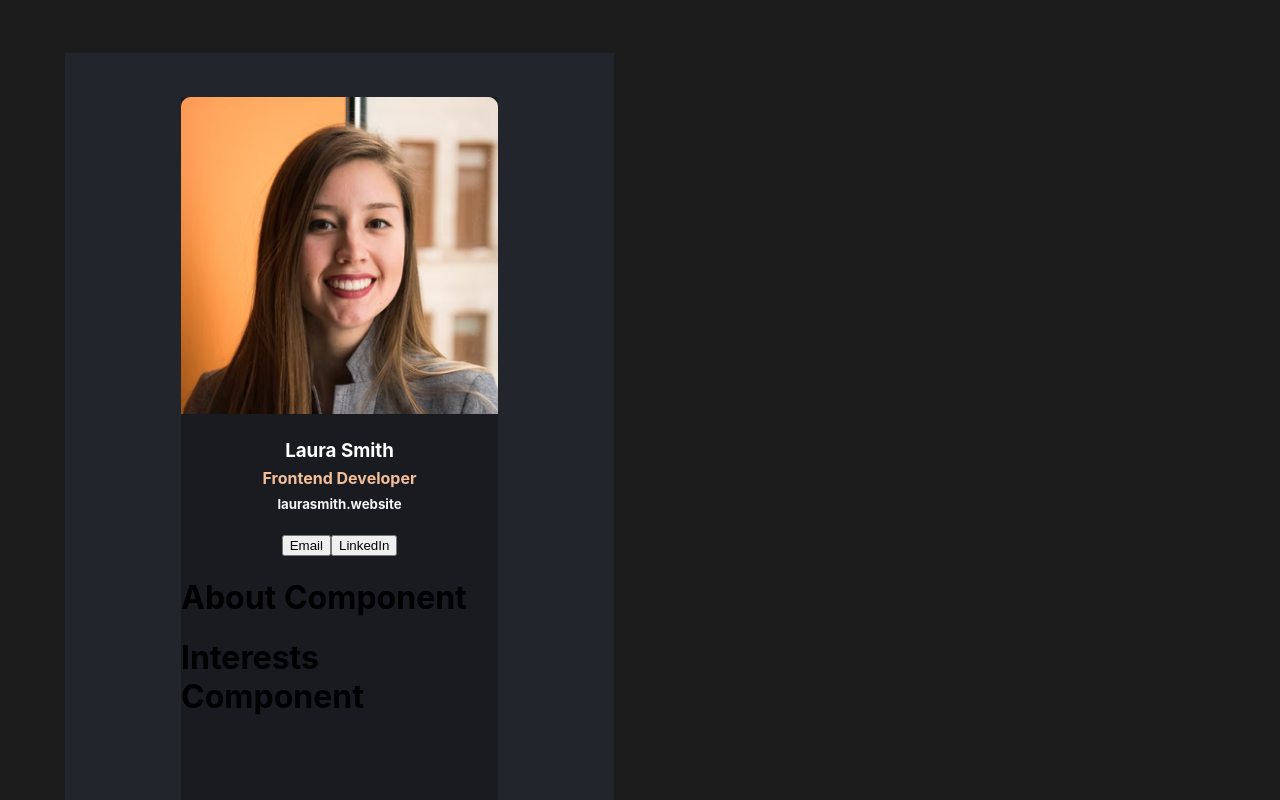
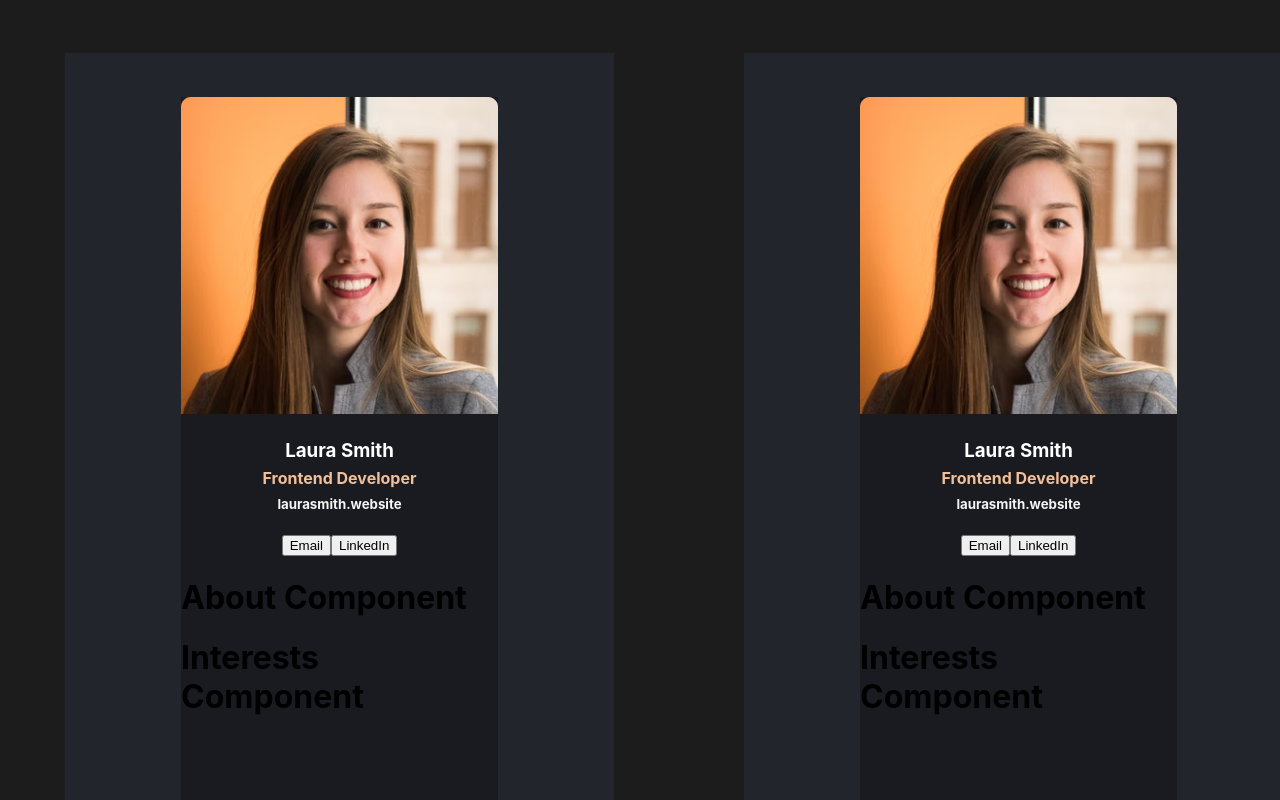
Before and after one commit to ghoubrial/digital-business-card, a React (Create React App) app: page / in a window 1280 px wide. Shown: the top 800 px of the page. Built offline with nearby package versions, Linux system fonts and the light colour scheme.

Commit message:
render cards side by side

```diff
--- a/src/App.css
+++ b/src/App.css
@@ -1,5 +1,9 @@
 body {
  background-color: #1C1C1C;
+}
+
+main {
+  display: flex;
 }
 
 .card-container {
```
